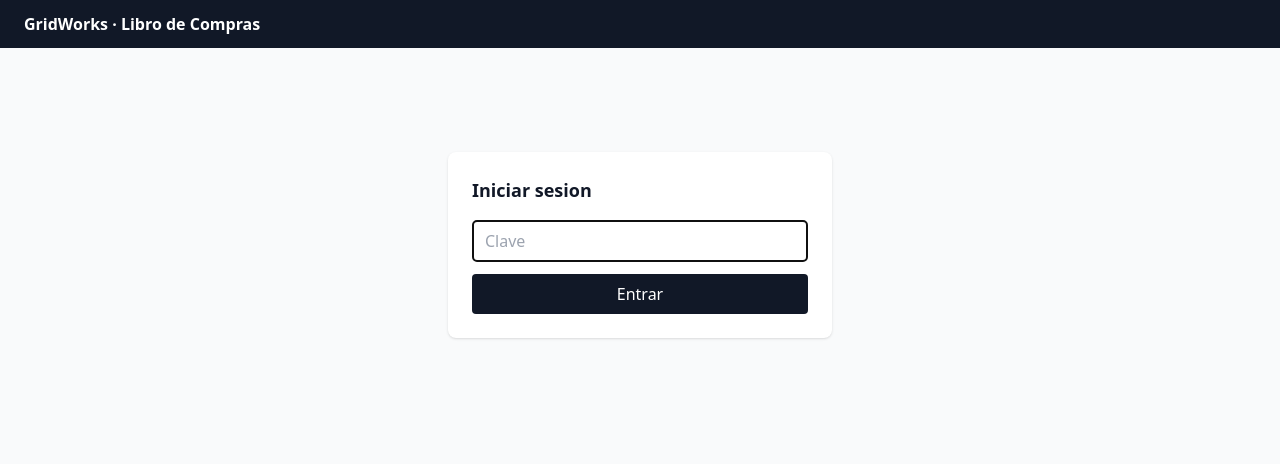
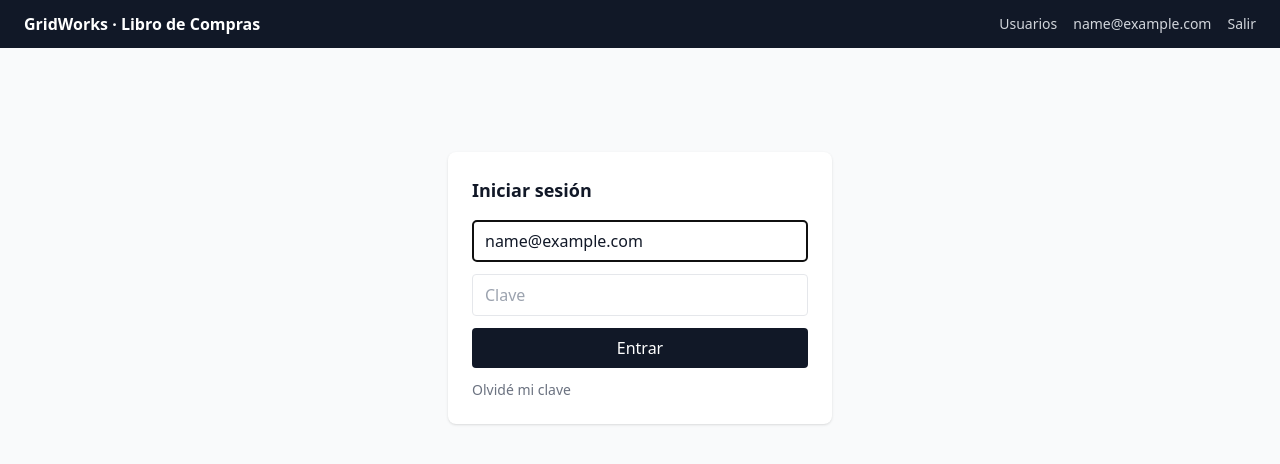
Before and after one commit to rafafuenza/gridworks-contabilidad, a FastAPI app: template app/templates/login.html in a window 1280 px wide. Shown: the top 464 px of the page. Run offline with FastAPI, Linux system fonts and the light colour scheme; the template is opened without the code that fills it: most values are stand-ins (such as "Sample title", 1, 10 or a date in 2020); parts of the project's set-up code (start-up, migrations or seed data) failed here and were passed over; some libraries are stand-ins or nearby versions.

Commit message:
feat: login con correo y clave

```diff
--- a/app/main.py
+++ b/app/main.py
@@ -3,17 +3,19 @@
 import zipfile
 from collections import defaultdict
 
-from fastapi import FastAPI, Request, Depends, Form
+from fastapi import FastAPI, Request, Depends, Form, BackgroundTasks
 from fastapi.responses import HTMLResponse, RedirectResponse, StreamingResponse, PlainTextResponse, JSONResponse
 from fastapi.templating import Jinja2Templates
 from sqlalchemy.orm import Session
 from sqlalchemy import distinct
 
-from app.config import APP_PASSWORD, COOKIE_SECURE, NOTIFY_EMAIL, GMAIL_LABEL
+from app.config import COOKIE_SECURE, NOTIFY_EMAIL, GMAIL_LABEL, BASE_URL
 from app.db import get_db, init_db, SessionLocal
-from app.models import Purchase
-from app.auth import require_login, is_valid_session, create_session_cookie, COOKIE_NAME
-from app import gmail_sync, mantenedor
+from app.models import Purchase, Usuario
+from app.auth import (require_login, usuario_actual, create_session_cookie, crear_token_reset,
+                      leer_token_reset, COOKIE_NAME, MAX_AGE)
+from app import gmail_sync, mantenedor, usuarios
+from app.usuarios import Resultado, LARGO_MINIMO_CLAVE
 from app.excel_export import build_workbook
 
 app = FastAPI(title="GridWorks Contabilidad")
@@ -26,6 +28,9 @@
     db = SessionLocal()
     try:
         mantenedor.ensure_seed(db)
+        sembrado = usuarios.sembrar_admin_inicial(db)
+        if sembrado:
+            print(f"[arranque] Cuenta inicial creada: {sembrado.email}")
     finally:
         db.close()
 
@@ -35,22 +40,39 @@
     return PlainTextResponse("ok")
 
 
+def _set_session(resp, u: Usuario):
+    resp.set_cookie(COOKIE_NAME, create_session_cookie(u), httponly=True, samesite="lax",
+                    secure=COOKIE_SECURE, max_age=MAX_AGE)
+    return resp
+
+
 @app.get("/login", response_class=HTMLResponse)
-def login_form(request: Request):
-    if is_valid_session(request):
+def login_form(request: Request, db: Session = Depends(get_db)):
+    if usuario_actual(request, db):
         return RedirectResponse("/", status_code=303)
-    return templates.TemplateResponse("login.html", {"request": request, "authenticated": False})
+    return templates.TemplateResponse("login.html", {"request": request, "usuario": None})
 
 
 @app.post("/login")
-def login_submit(request: Request, password: str = Form(...)):
-    if APP_PASSWORD and password == APP_PASSWORD:
-        resp = RedirectResponse("/", status_code=303)
-        resp.set_cookie(COOKIE_NAME, create_session_cookie(), httponly=True, samesite="lax",
-                        secure=COOKIE_SECURE, max_age=60 * 60 * 24 * 30)
-        return resp
+def login_submit(request: Request, email: str = Form(...), password: str = Form(...),
+                 db: Session = Depends(get_db)):
+    resultado, u = usuarios.autenticar(db, email, password)
+
+    if resultado is Resultado.OK:
+        return _set_session(RedirectResponse("/", status_code=303), u)
+
+    if resultado is Resultado.BLOQUEADO:
+        error = (f"Demasiados intentos fallidos. Espera {usuarios.BLOQUEO_MINUTOS} minutos "
+                 "o restablece tu clave.")
+    else:
+        # Credenciales malas, correo inexistente y cuenta dada de baja dan el
+        # mismo mensaje, para no revelar que cuentas existen.
+        error = "Correo o clave incorrectos."
+
     return templates.TemplateResponse(
-        "login.html", {"request": request, "authenticated": False, "error": "Clave incorrecta"}, status_code=401
+        "login.html",
+        {"request": request, "usuario": None, "error": error, "email": email},
+        status_code=401,
     )
 
 
@@ -62,9 +84,8 @@
 
 
 @app.get("/", response_class=HTMLResponse)
-def dashboard(request: Request, mes: str = "", flash: str = "", db: Session = Depends(get_db)):
-    require_login(request)
-
+def dashboard(request: Request, mes: str = "", flash: str = "",
+              usuario: Usuario = Depends(require_login), db: Session = Depends(get_db)):
     periodos = [p[0] for p in db.query(distinct(Purchase.periodo)).order_by(Purchase.periodo.desc()).all() if p[0]]
 
     query = db.query(Purchase)
@@ -83,7 +104,7 @@
         "index.html",
         {
             "request": request,
-            "authenticated": True,
+            "usuario": usuario,
             "purchases": purchases,
             "periodos": periodos,
             "mes_seleccionado": mes,
@@ -117,8 +138,7 @@
 
 
 @app.post("/sync")
-def trigger_sync(request: Request):
-    require_login(request)
+def trigger_sync(request: Request, usuario: Usuario = Depends(require_login)):
     with _sync_lock:
         if _sync_state["running"]:
             return JSONResponse({"running": True, "ya_en_curso": True})
@@ -130,14 +150,13 @@
 
 
 @app.get("/sync/estado")
-def sync_estado(request: Request):
-    require_login(request)
+def sync_estado(request: Request, usuario: Usuario = Depends(require_login)):
     return JSONResponse(_sync_state)
 
 
 @app.post("/aceptar/{purchase_id}")
-def aceptar_uno(request: Request, purchase_id: int, mes: str = Form(""), db: Session = Depends(get_db)):
-    require_login(request)
+def aceptar_uno(request: Request, purchase_id: int, mes: str = Form(""),
+                usuario: Usuario = Depends(require_login), db: Session = Depends(get_db)):
     p = db.query(Purchase).get(purchase_id)
     if not p:
         return RedirectResponse("/?flash=Documento no encontrado", status_code=303)
@@ -236,8 +255,8 @@
 
 
 @app.post("/aceptar-mes")
-def aceptar_mes(request: Request, mes: str = Form(""), db: Session = Depends(get_db)):
-    require_login(request)
+def aceptar_mes(request: Request, mes: str = Form(""),
+                usuario: Usuario = Depends(require_login), db: Session = Depends(get_db)):
     with _accept_lock:
         if _accept_state["running"]:
             return JSONResponse({"running": True, "ya_en_curso": True})
@@ -252,14 +271,13 @@
 
 
 @app.get("/aceptar-mes/estado")
-def aceptar_mes_estado(request: Request):
-    require_login(request)
+def aceptar_mes_estado(request: Request, usuario: Usuario = Depends(require_login)):
     return JSONResponse(_accept_state)
 
 
 @app.get("/export.xlsx")
-def export_excel(request: Request, mes: str = "", db: Session = Depends(get_db)):
-    require_login(request)
+def export_excel(request: Request, mes: str = "",
+                 usuario: Usuario = Depends(require_login), db: Session = Depends(get_db)):
     filename, content = _libro_excel(db, mes)
     return StreamingResponse(
         io.BytesIO(content),
@@ -269,8 +287,8 @@
 
 
 @app.get("/export/pdfs.zip")
-def export_pdfs(request: Request, mes: str = "", db: Session = Depends(get_db)):
-    require_login(request)
+def export_pdfs(request: Request, mes: str = "",
+                usuario: Usuario = Depends(require_login), db: Session = Depends(get_db)):
     query = db.query(Purchase)
     if mes:
         query = query.filter(Purchase.periodo == mes)
@@ -296,8 +314,8 @@
 
 
 @app.get("/pdf/{purchase_id}")
-def view_pdf(request: Request, purchase_id: int, db: Session = Depends(get_db)):
-    require_login(request)
+def view_pdf(request: Request, purchase_id: int,
+             usuario: Usuario = Depends(require_login), db: Session = Depends(get_db)):
     p = db.query(Purchase).get(purchase_id)
     if not p or not p.pdf_data:
         return PlainTextResponse("No encontrado", status_code=404)
--- a/app/templates/base.html
+++ b/app/templates/base.html
@@ -10,8 +10,12 @@
 <body class="bg-gray-50 text-gray-900 min-h-screen">
   <nav class="bg-gray-900 text-white px-6 py-3 flex justify-between items-center">
     <span class="font-semibold">GridWorks · Libro de Compras</span>
-    {% if authenticated %}
-    <a href="/logout" class="text-sm text-gray-300 hover:text-white">Salir</a>
+    {% if usuario %}
+    <span class="text-sm text-gray-300 flex items-center gap-4">
+      <a href="/usuarios" class="hover:text-white">Usuarios</a>
+      <a href="/cuenta" class="hover:text-white">{{ usuario.email }}</a>
+      <a href="/logout" class="hover:text-white">Salir</a>
+    </span>
     {% endif %}
   </nav>
   <main class="max-w-6xl mx-auto p-6">
--- a/app/templates/login.html
+++ b/app/templates/login.html
@@ -1,14 +1,20 @@
 {% extends "base.html" %}
 {% block content %}
 <div class="max-w-sm mx-auto mt-20 bg-white p-6 rounded-lg shadow">
-  <h1 class="text-lg font-semibold mb-4">Iniciar sesion</h1>
+  <h1 class="text-lg font-semibold mb-4">Iniciar sesión</h1>
   {% if error %}
     <p class="text-red-600 text-sm mb-3">{{ error }}</p>
   {% endif %}
   <form method="post" action="/login">
-    <input type="password" name="password" placeholder="Clave" autofocus
+    <input type="email" name="email" placeholder="Correo" required autofocus
+           value="{{ email or '' }}"
+           class="w-full border rounded px-3 py-2 mb-3" />
+    <input type="password" name="password" placeholder="Clave" required
            class="w-full border rounded px-3 py-2 mb-3" />
     <button type="submit" class="w-full bg-gray-900 text-white rounded px-3 py-2">Entrar</button>
   </form>
+  <p class="text-sm text-gray-500 mt-3">
+    <a href="/olvide-clave" class="hover:underline">Olvidé mi clave</a>
+  </p>
 </div>
 {% endblock %}
```
